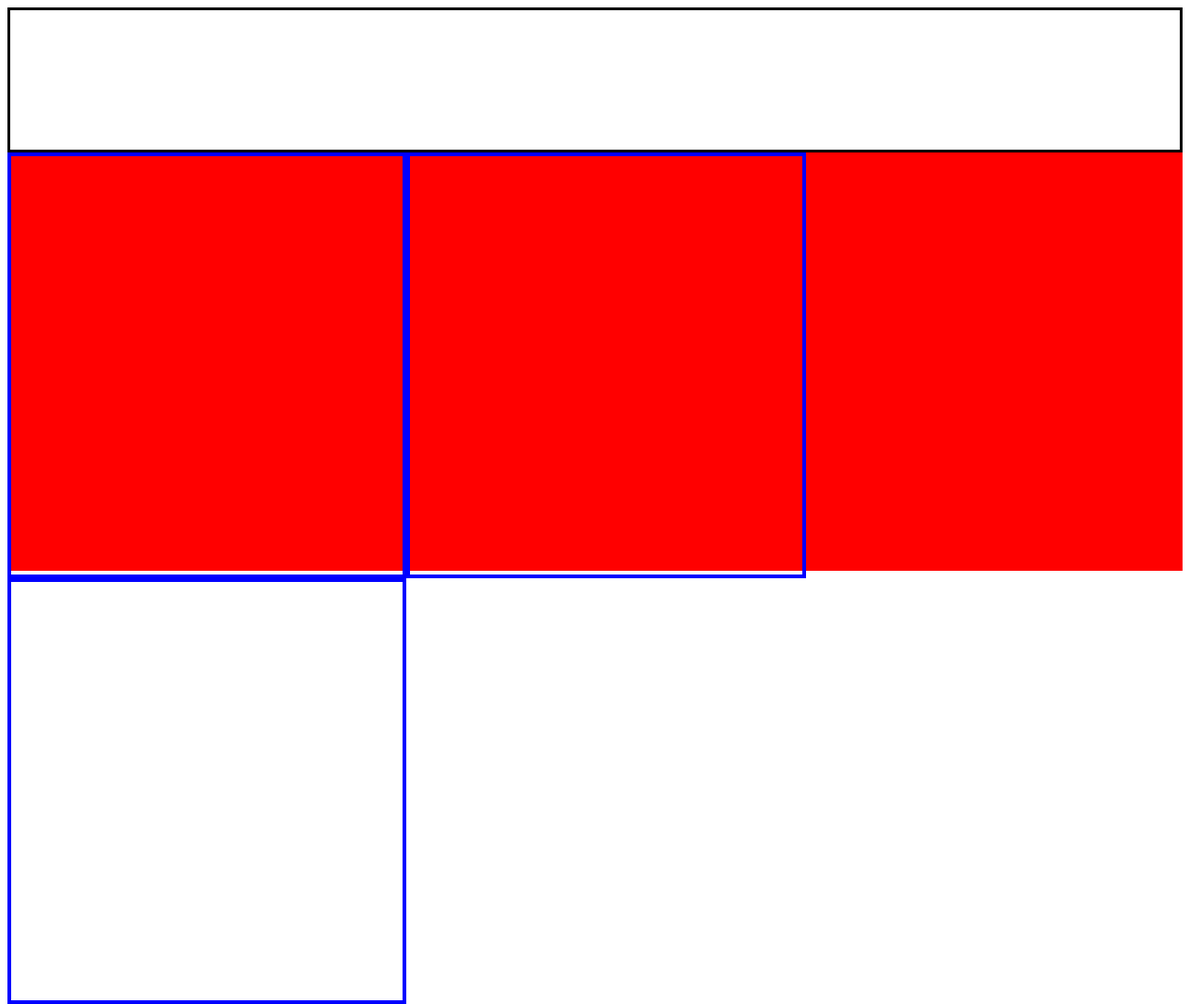
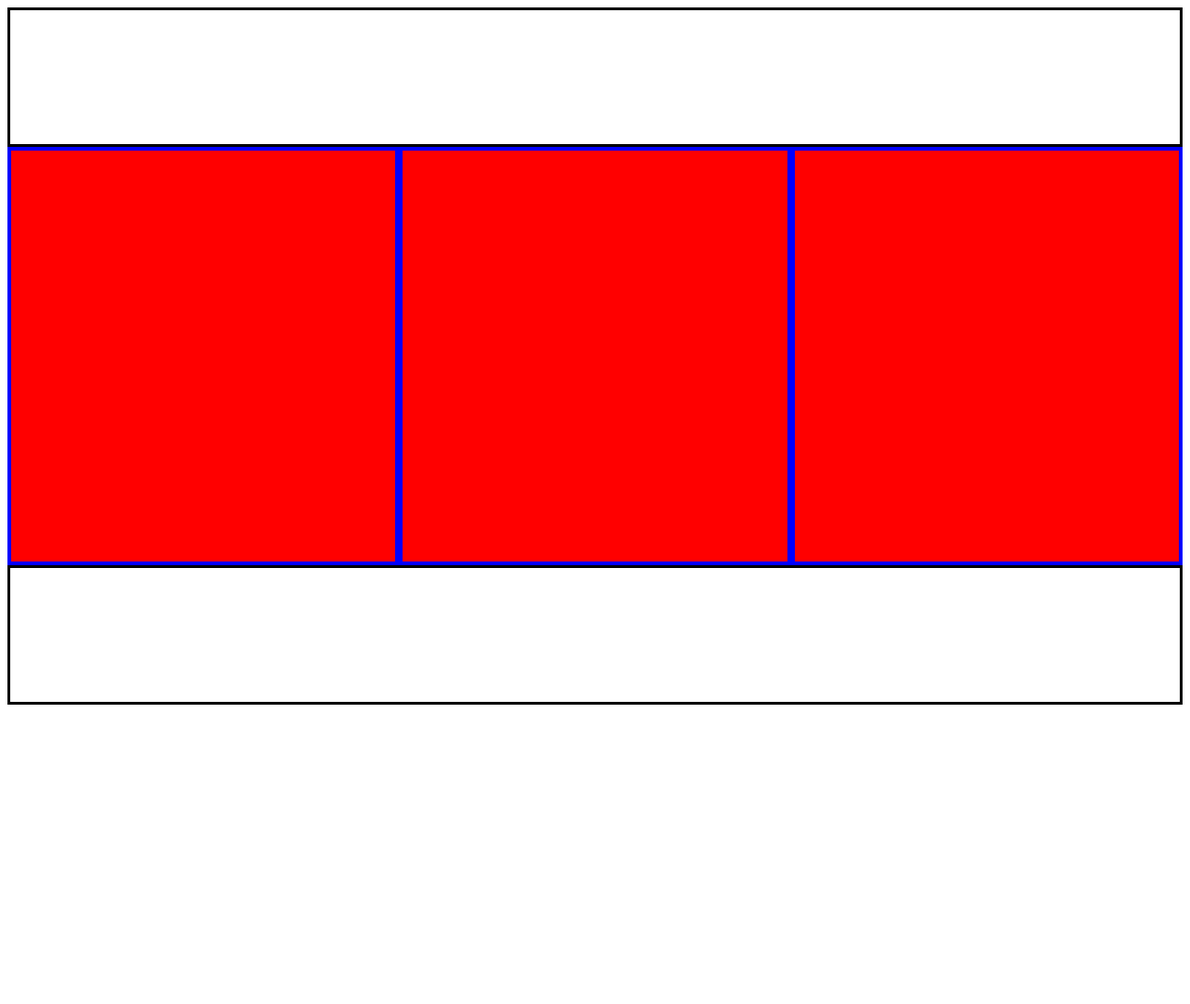
Before and after one commit to Davidb-2107/CSS-Learning-Layouts-Floats, a plain HTML site: page LEON - 7minutes of pain/index.html in a window 1280 px wide. Shown: the top 1080 px of the page at 93% size. After the commit the page ends 800 px from the top, so only its background shows below. Drawn offline with Linux system fonts and the light colour scheme.

Commit message:
added box-sizing: border-box - Layout done

```diff
--- a/LEON - 7minutes of pain/style.css
+++ b/LEON - 7minutes of pain/style.css
@@ -1,4 +1,4 @@
-html {
+html * {
     box-sizing: border-box;
 }
 
```
